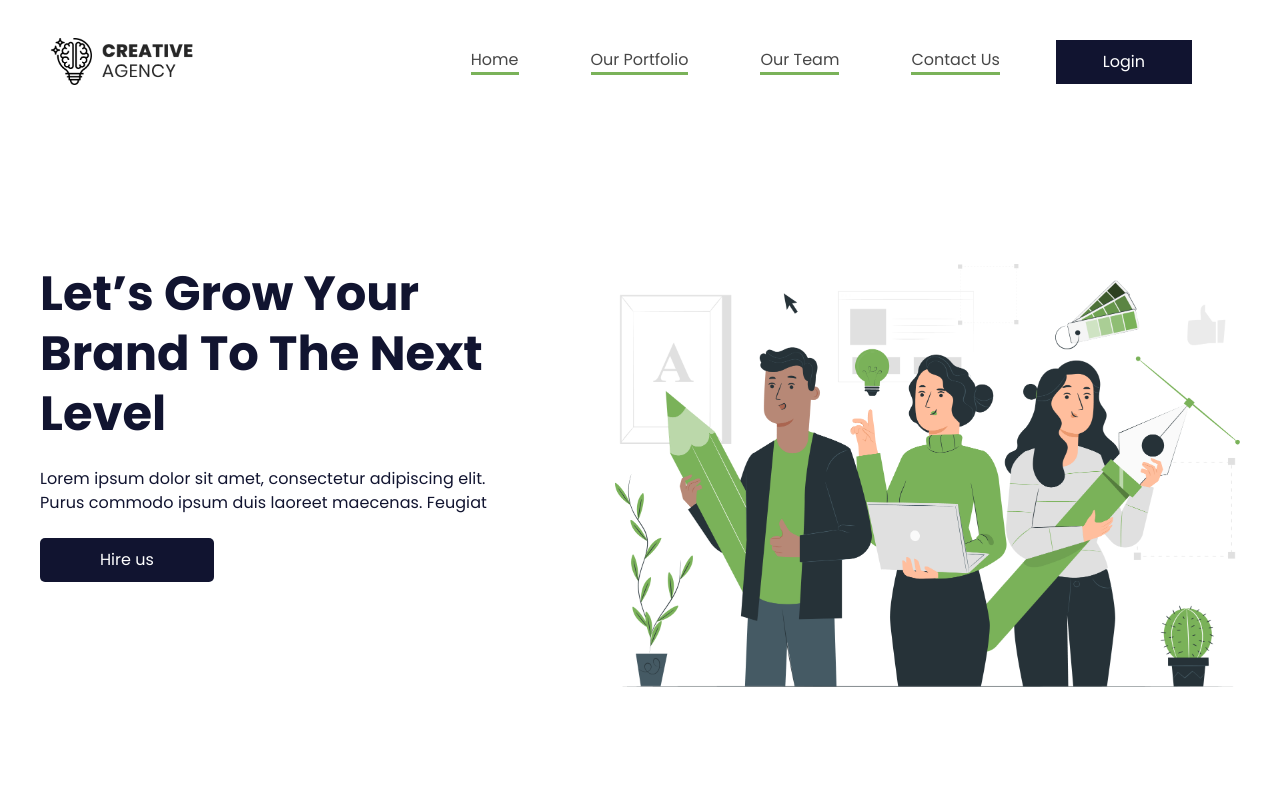
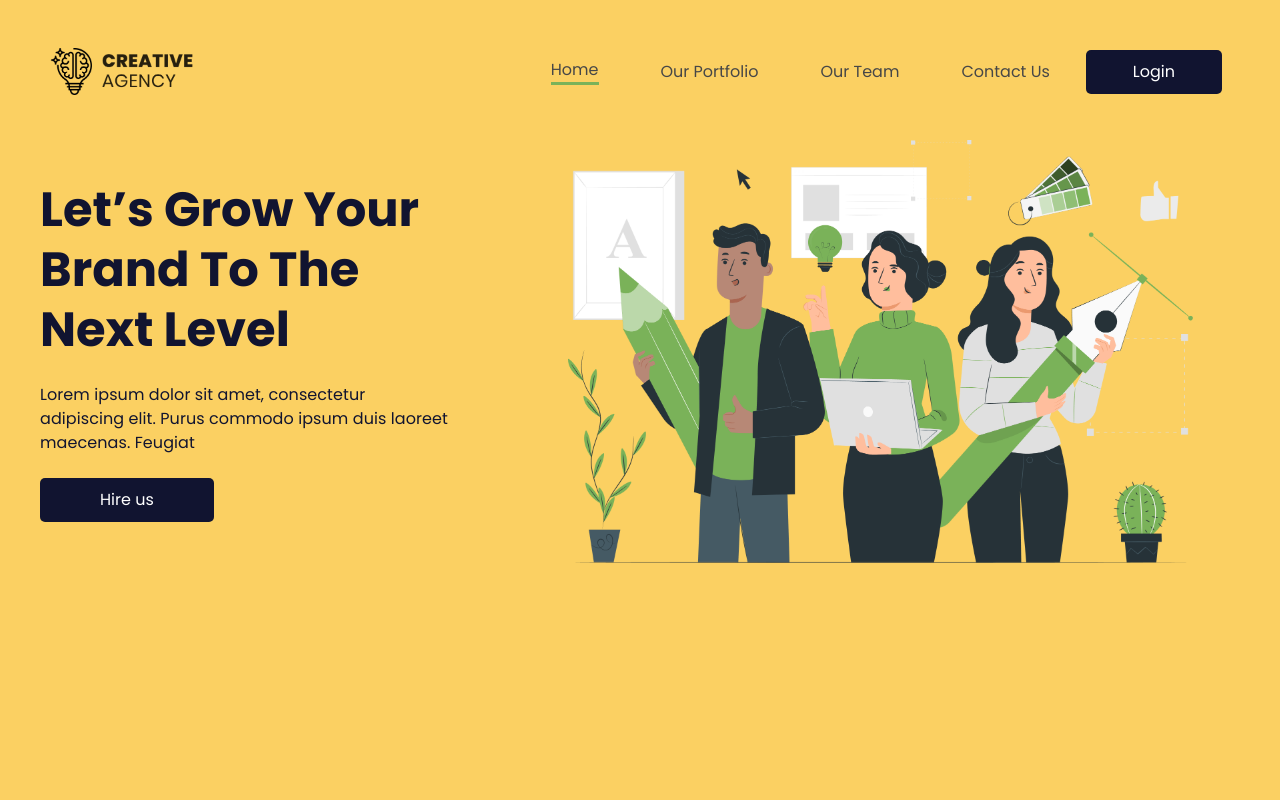
Before and after one commit to Hasan-Rifat/creative-agency, a React (Create React App) app in the folder client-side/: page / in a window 1280 px wide. Shown: the top 800 px of the page. Built offline with nearby package versions, Linux system fonts and the light colour scheme.

Commit message:
banner complete

```diff
--- a/client-side/src/App.css
+++ b/client-side/src/App.css
@@ -10,6 +10,10 @@ body {
 .btn {
   font-family: "Roboto", sans-serif;
 }
+
+/* .menu :where(li) > :where(*:not(ul)) {
+  padding: 0;
+} */
 
 @media (prefers-reduced-motion: no-preference) {
   .App-logo {
--- a/client-side/src/App.tsx
+++ b/client-side/src/App.tsx
@@ -2,12 +2,19 @@ import "./App.css";
 import auth from "./firebase.init";
 import Header from "./Components/shared/Header/Header";
 import Home from "./Components/Home/Home";
+import { Route, Router, Routes } from "react-router-dom";
 
 function App() {
   console.log(auth);
   return (
     <main>
       <Header />
+      <Routes>
+        <Route path="/" element={<Home />} />
+        <Route path="/our-portfolio" element={<Home />} />
+        <Route path="/our-team" element={<Home />} />
+        <Route path="/contact-us" element={<Home />} />
+      </Routes>
       <Home />
     </main>
   );
--- a/client-side/src/Components/Home/Banner.tsx
+++ b/client-side/src/Components/Home/Banner.tsx
@@ -5,9 +5,9 @@ type BannerProps = {};
 
 const Banner: React.FC<BannerProps> = () => {
   return (
-    <section>
+    <section className="bg-[#fbd062]">
       <div className="w-[1200px]  mx-auto py-[28px] pt-[141px] pb-[106px]">
-        <div className="grid grid-cols-5 ">
+        <div className="grid grid-cols-5 gap-[120px] items-center">
           <div className="col-span-2">
             <h2 className="text-[48px] leading-[60px] font-bold text-primary">
               Let’s Grow Your Brand To The Next Level
@@ -21,11 +21,7 @@ const Banner: React.FC<BannerProps> = () => {
             </button>
           </div>
           <div className="col-span-3 ">
-            <img
-              className="ml-auto w-[624.6px] h-[422.8px]"
-              src={image}
-              alt=""
-            />
+            <img className=" w-[624.6px] h-[422.8px]" src={image} alt="" />
           </div>
         </div>
       </div>
--- /dev/null
+++ b/client-side/src/Components/Home/Client.tsx
@@ -0,0 +1,16 @@
+import React from "react";
+
+type ClientProps = {};
+
+const Client: React.FC<ClientProps> = () => {
+  return (
+    <section>
+      <div className="w-[1200px]  mx-auto py-[28px] pt-[141px] pb-[106px]">
+        <div>
+          <div></div>
+        </div>
+      </div>
+    </section>
+  );
+};
+export default Client;
--- a/client-side/src/Components/shared/Header/Header.tsx
+++ b/client-side/src/Components/shared/Header/Header.tsx
@@ -8,35 +8,31 @@ import ActiveLink from "../ActiveLink/ActiveLink";
 const Header: React.FC = () => {
   const menu: JSX.Element = (
     <>
-      <li className="mr-[40px]">
+      <li className="mr-[10px] p-[10px]">
         <ActiveLink to={"/"}>Home </ActiveLink>
       </li>
-      <li className="mr-[40px]">
-        <ActiveLink to={"/"}>Our Portfolio</ActiveLink>
+      <li className="mr-[10px] p-[10px]">
+        <ActiveLink to={"/our-portfolio"}>Our Portfolio</ActiveLink>
       </li>
-      <li className="mr-[40px]">
-        <ActiveLink to={"/"}>Our Team</ActiveLink>
+      <li className="mr-[10px] p-[10px]">
+        <ActiveLink to={"/our-team"}>Our Team</ActiveLink>
       </li>
-      <li className="mr-[40px]">
-        <ActiveLink to={"/"}>Contact Us</ActiveLink>
+      <li className="mr-[10px] p-[10px]">
+        <ActiveLink to={"/contact-us"}>Contact Us</ActiveLink>
       </li>
-      <li className="mr-[40px]">
-        <button className=" px-[47px] py-[10px] text-white bg-primary  transition-none">
-          Login
-        </button>
-      </li>
+      <button className="rounded-[5px] mr-[10px] px-[47px] py-[10px] text-white bg-primary  transition-none">
+        Login
+      </button>
     </>
   );
   return (
-    <header className="sticky top-0">
-      <div className="w-[1200px] mx-auto py-[28px]">
+    <header className="mt-[-144px] sticky top-0 bg-transparent">
+      <div className="w-[1200px] mx-auto py-[28px] bg-transparent">
         <div>
-          <div className="navbar bg-base-100">
+          <div className="navbar ">
             <div className="flex-1">
               <Link to={"/"}>
-                <a>
-                  <img src={logo} className="w-[150px]" alt="" />
-                </a>
+                <img src={logo} className="w-[150px]" alt="" />
               </Link>
             </div>
             <div className="flex-none ">
--- a/client-side/tailwind.config.js
+++ b/client-side/tailwind.config.js
@@ -25,13 +25,6 @@ module.exports = {
       maxmd: { max: "768px" },
     },
   },
-  daisyui: {
-    themes: [
-      {
-        mytheme: {},
-      },
-    ],
-  },
 
   plugins: [require("daisyui")],
 };
```
